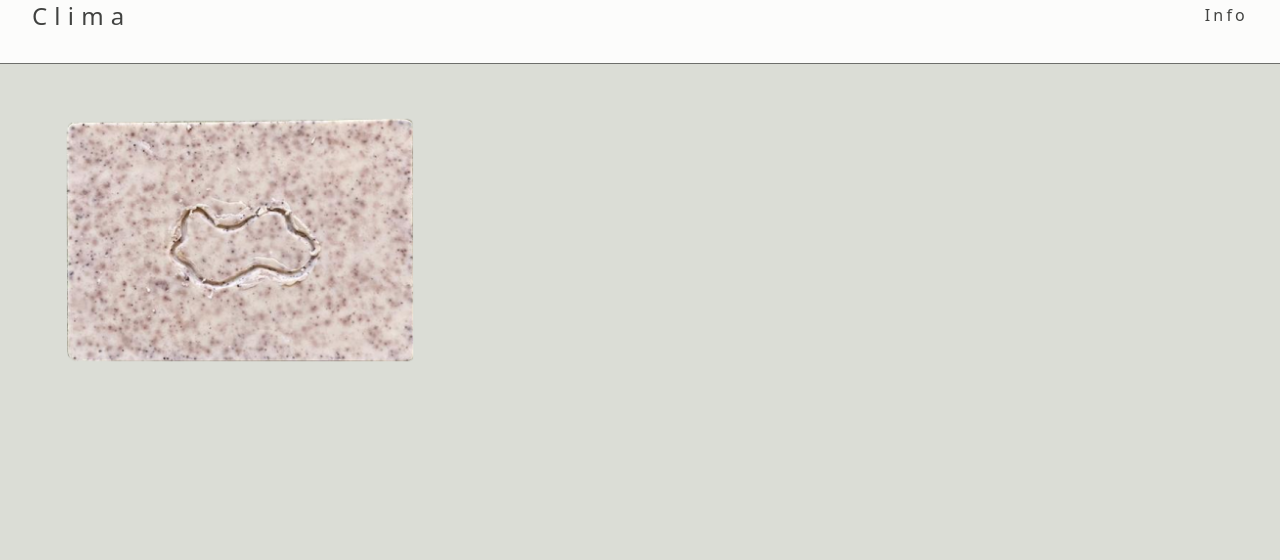
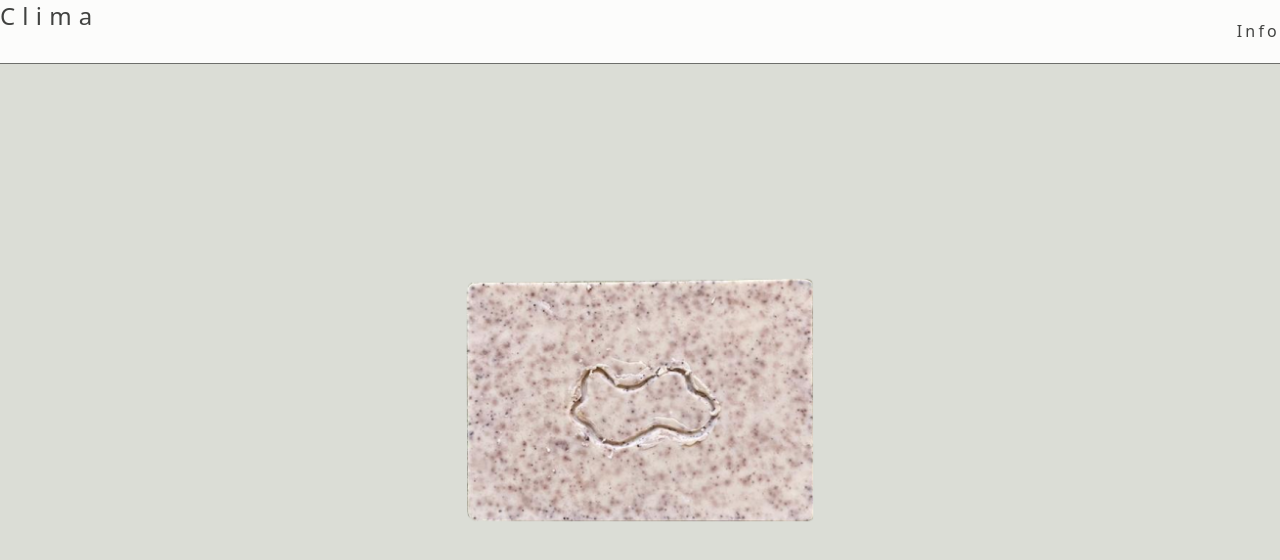
Before and after one commit to owen-addison/clima-e-comm-site, a React (Vite) app: page / in a window 1280 px wide. Shown: the top 560 px of the page. Built offline with nearby package versions, Linux system fonts and the light colour scheme; a web font is replaced by a local one.

Commit message:
[style] Add global styles for scrolling experience
- Reset body and html margins and padding
- Set overflow to hidden on body and html
- Implement full-height styling for individual items
- Ensure consistent centring of item contents

```diff
--- a/src/App.css
+++ b/src/App.css
@@ -1,10 +1,15 @@
-#root,
-.header,
-.info {
-  max-width: 1280px;
-  margin: 0 auto;
-  padding: 2rem;
-  text-align: center;
+body,
+html {
+  margin: 0;
+  padding: 0;
+  overflow: hidden;
+}
+
+.item {
+  height: 100vh;
+  display: flex;
+  align-items: center;
+  justify-content: center;
 }
 
 .app-container {
```
